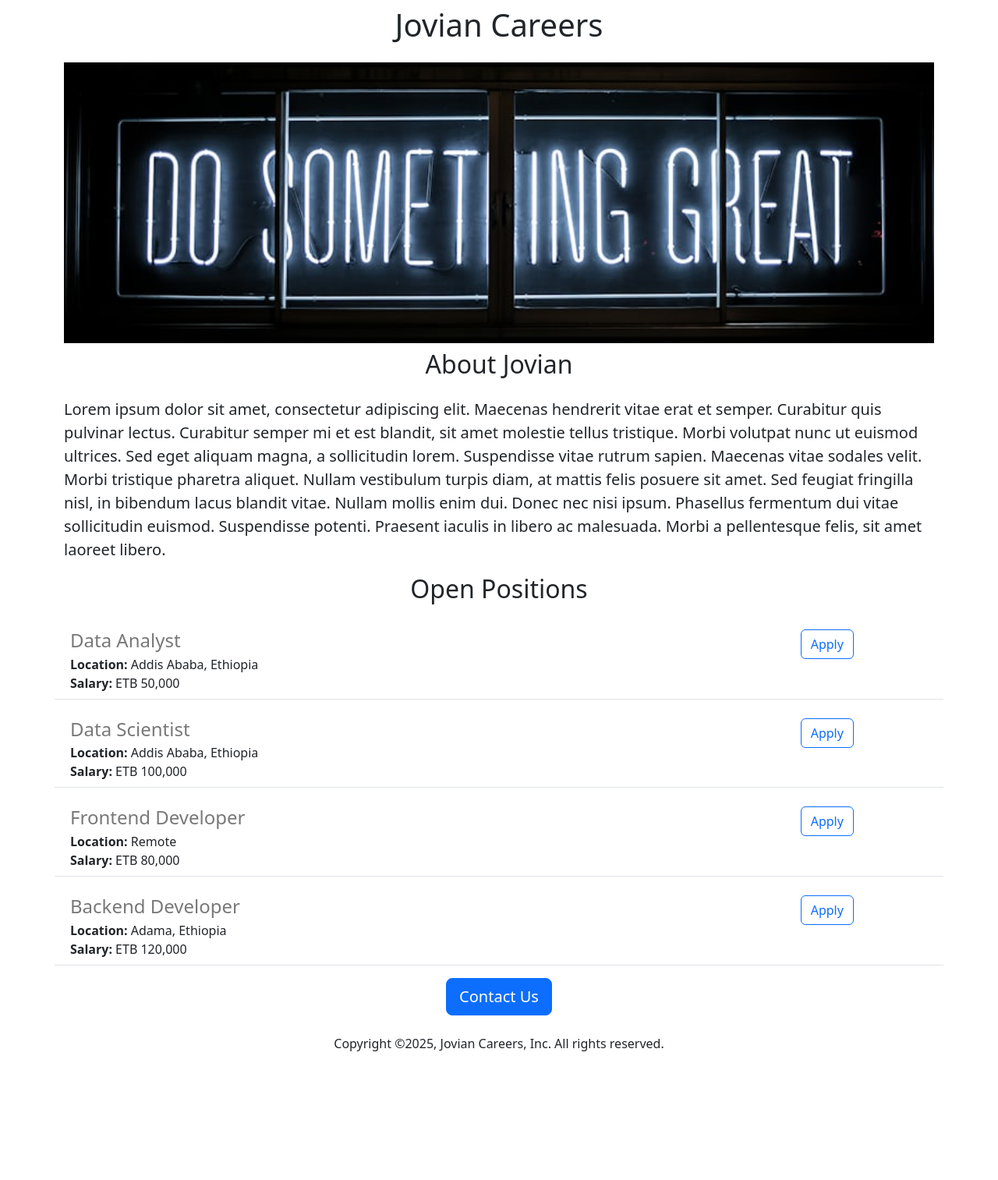
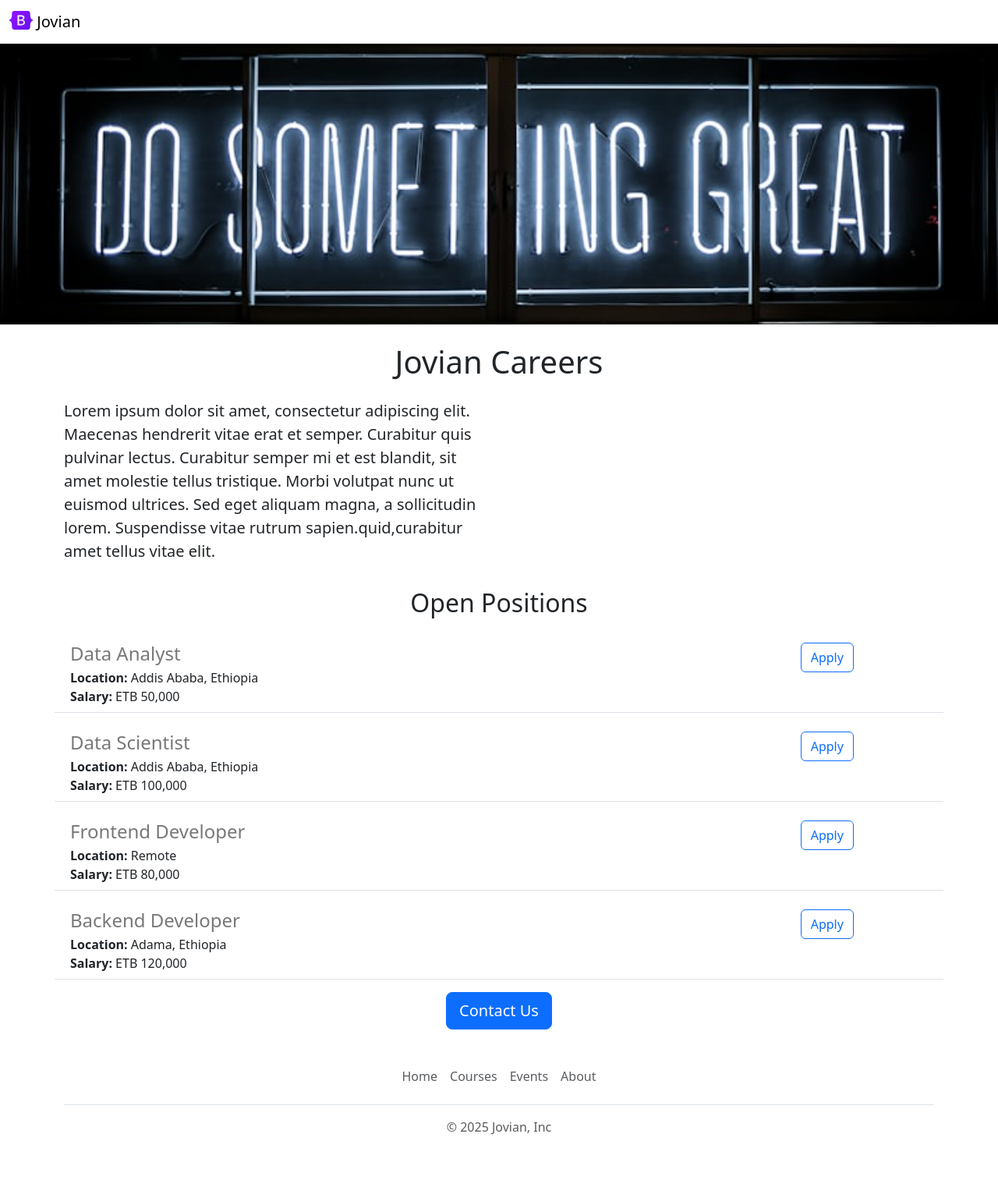
Before and after one commit to Eyob49/Jovian-careers-website-v22, a Flask app: page / in a window 1280 px wide. Shown: the whole page at 78% size. Before the commit the page ends 1348 px from the top, so only its background shows below. Run offline with Flask 3, Linux system fonts and the light colour scheme.

Commit message:
Checkpoint before assistant change: Improve the website layout and add new visual elements and information
Implements responsive design, adds static assets (logo.svg, people.jpeg), and introduces footer/nav templates to Home.html.

Replit-Commit-Author: Assistant

```diff
--- a/app.py
+++ b/app.py
@@ -1,40 +1,33 @@
 from flask import Flask, render_template, jsonify
 
 app = Flask(__name__)
-JOBS = [
-  {
+JOBS = [{
     'id': 1,
     'title': 'Data Analyst',
     'location': 'Addis Ababa, Ethiopia',
     'salary': ' ETB 50,000'
-  },
-
-  {
+}, {
     'id': 2,
     'title': 'Data Scientist',
     'location': 'Addis Ababa, Ethiopia',
     'salary': ' ETB 100,000'
-  },
-
-  {
+}, {
     'id': 3,
     'title': 'Frontend Developer',
     'location': 'Remote',
     'salary': ' ETB 80,000'
-  },
+}, {
+    'id': 4,
+    'title': 'Backend Developer',
+    'location': 'Adama, Ethiopia',
+    'salary': ' ETB 120,000'
+}]
 
-  {
-     'id': 4,
-     'title': 'Backend Developer',
-     'location': 'Adama, Ethiopia',
-     'salary': ' ETB 120,000'
-
-  }
-]
 
 @app.route("/")
 def hello():
   return render_template('Home.html', jobs=JOBS, company_name='Jovian')
+
 
 @app.route("/api/jobs")
 def list_jobs():
--- a/templates/Home.html
+++ b/templates/Home.html
@@ -10,18 +10,26 @@
         width: 100%;
         height: 360px;
         object-fit: cover;
+        margin-bottom: 16px;
+
+
       }
     </style>
   </head>
   <body>
+    {% include 'nav.html' %}
+    <img src="/static/banner.jpeg" class="img-fluid" id="banner" alt="Banner image">
     <div class="container">
     <h1 class="text-center mt-2 mb-4">{{company_name}} Careers</h1>
-    <img src= https://79908d3d-df8b-47b0-a49f-7ebe53cb7bbd-00-fv56lk6ju1mb.kirk.replit.dev/static/banner.jpeg class="img-fluid" id='banner'
-        alt="Banner image">
 
-    <h2 class="text-center mt-2 mb-4">About Jovian</h2>
-    <p class="lead">Lorem ipsum dolor sit amet, consectetur adipiscing elit. Maecenas hendrerit vitae erat et semper. Curabitur quis pulvinar lectus. Curabitur semper mi et est blandit, sit amet molestie tellus tristique. Morbi volutpat nunc ut euismod ultrices. Sed eget aliquam magna, a sollicitudin lorem. Suspendisse vitae rutrum sapien. Maecenas vitae sodales velit. Morbi tristique pharetra aliquet. Nullam vestibulum turpis diam, at mattis felis posuere sit amet. Sed feugiat fringilla nisl, in bibendum lacus blandit vitae. Nullam mollis enim dui. Donec nec nisi ipsum. Phasellus fermentum dui vitae sollicitudin euismod. Suspendisse potenti. Praesent iaculis in libero ac malesuada. Morbi a pellentesque felis, sit amet laoreet libero.</p>
-
+    <div class="row" style="margin-bottom:16px;">
+      <div class="col-md-6">
+    <p class="lead">Lorem ipsum dolor sit amet, consectetur adipiscing elit. Maecenas hendrerit vitae erat et semper. Curabitur quis pulvinar lectus. Curabitur semper mi et est blandit, sit amet molestie tellus tristique. Morbi volutpat nunc ut euismod ultrices. Sed eget aliquam magna, a sollicitudin lorem. Suspendisse vitae rutrum sapien.quid,curabitur amet tellus vitae elit.</p>
+      </div>
+      <div class="d-none d-nd-block col-md-6">
+      <img src="/static/people.jpeg" style="height:320px;border-radius:4px;">
+       </div>
+    </div>
     <h2 class = "text-center mt-2 mb-4">Open Positions</h2>
     <div>
         {% for job in jobs %}
@@ -31,8 +39,8 @@
     <div class="text-center mt-2 mb-4" >
 
     <button class="btn btn-primary btn-lg">Contact Us</button>
-      <p class="mt-4">Copyright &copy;2025, Jovian Careers, Inc. All rights reserved.</p>
     </div>
     </div>
+    {% include 'footer.html' %}
   </body>
 </html>
--- /dev/null
+++ b/templates/footer.html
@@ -0,0 +1,12 @@
+<div class="container">
+  <footer class="py-3 my-4">
+    <ul class="nav justify-content-center border-bottom pb-3 mb-3">
+      <li class="nav-item"><a  target="_blank" href="https://www.jovian.ai" class="nav-link px-2 text-muted">Home</a></li>
+      <li class="nav-item"><a  target="_blank" href="https://jovian.ai/learn" class="nav-link px-2 text-muted">Courses</a></li>
+
+      <li class="nav-item"><a target="_blank" href="https://jovian.ai/events" class="nav-link px-2 text-muted">Events</a></li>
+      <li class="nav-item"><a  target="_blank" href="https://jovian.ai/about" class="nav-link px-2 text-muted">About</a></li>
+    </ul>
+    <p class="text-center text-muted">&copy; 2025 Jovian, Inc</p>
+  </footer>
+</div>
--- a/templates/jobitems.html
+++ b/templates/jobitems.html
@@ -13,7 +13,7 @@
     {% endif %}
   </div>
   <div class = "col-2">
-    <button type="button" class = "btn
-      btn-outline-primary">Apply</button>
+    <a href ='https://google.com' type="button"  class = "btn
+      btn-outline-primary">Apply</a>
   </div>
 </div>
--- /dev/null
+++ b/templates/nav.html
@@ -0,0 +1,9 @@
+<nav class="navbar shadow-sm fixed-top bg-white">
+  <div class="container-fluid">
+    <a class="navbar-brand" href="#">
+      <img src="/static/logo.svg" alt="" width="30" height="24" class="d-inline-block align-text-top">
+      Jovian
+    </a>
+  </div>
+</nav>
+<div style="height:56px"></div>
```
Also changed, not shown: static/logo.svg (added), static/people.jpeg (added).
